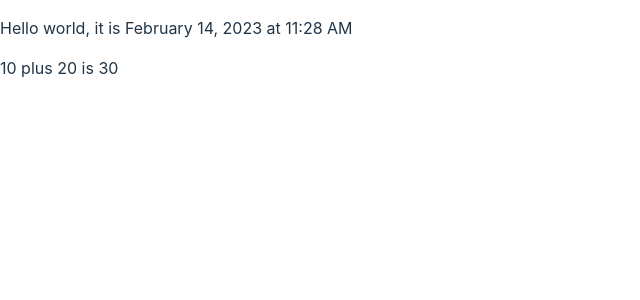
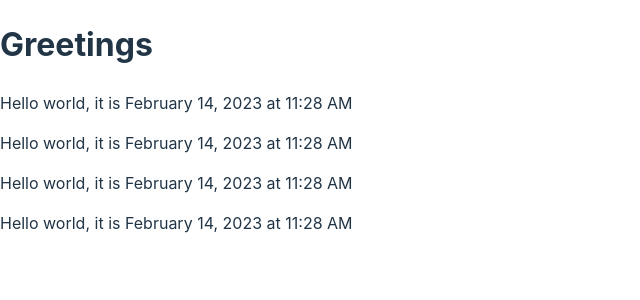
Before and after one commit to zelinka-marek/fullstack-part1, a React (Vite) app: page / in a window 1280 px wide. Shown: the top 300 px of the page, without its empty margins (0-640 px from the left). Built offline with nearby package versions, Linux system fonts and the light colour scheme.

Commit message:
multiple components

```diff
--- a/src/App.jsx
+++ b/src/App.jsx
@@ -3,18 +3,24 @@ const dateFormatter = new Intl.DateTimeFormat("en", {
   dateStyle: "long",
 });
 
-export function App() {
+function Hello() {
   const now = new Date();
-  const a = 10;
-  const b = 20;
-  console.log(now, a + b);
 
   return (
     <div>
       <p>Hello world, it is {dateFormatter.format(now)}</p>
-      <p>
-        {a} plus {b} is {a + b}
-      </p>
     </div>
   );
 }
+
+export function App() {
+  return (
+    <div>
+      <h1>Greetings</h1>
+      <Hello />
+      <Hello />
+      <Hello />
+      <Hello />
+    </div>
+  );
+}
```
